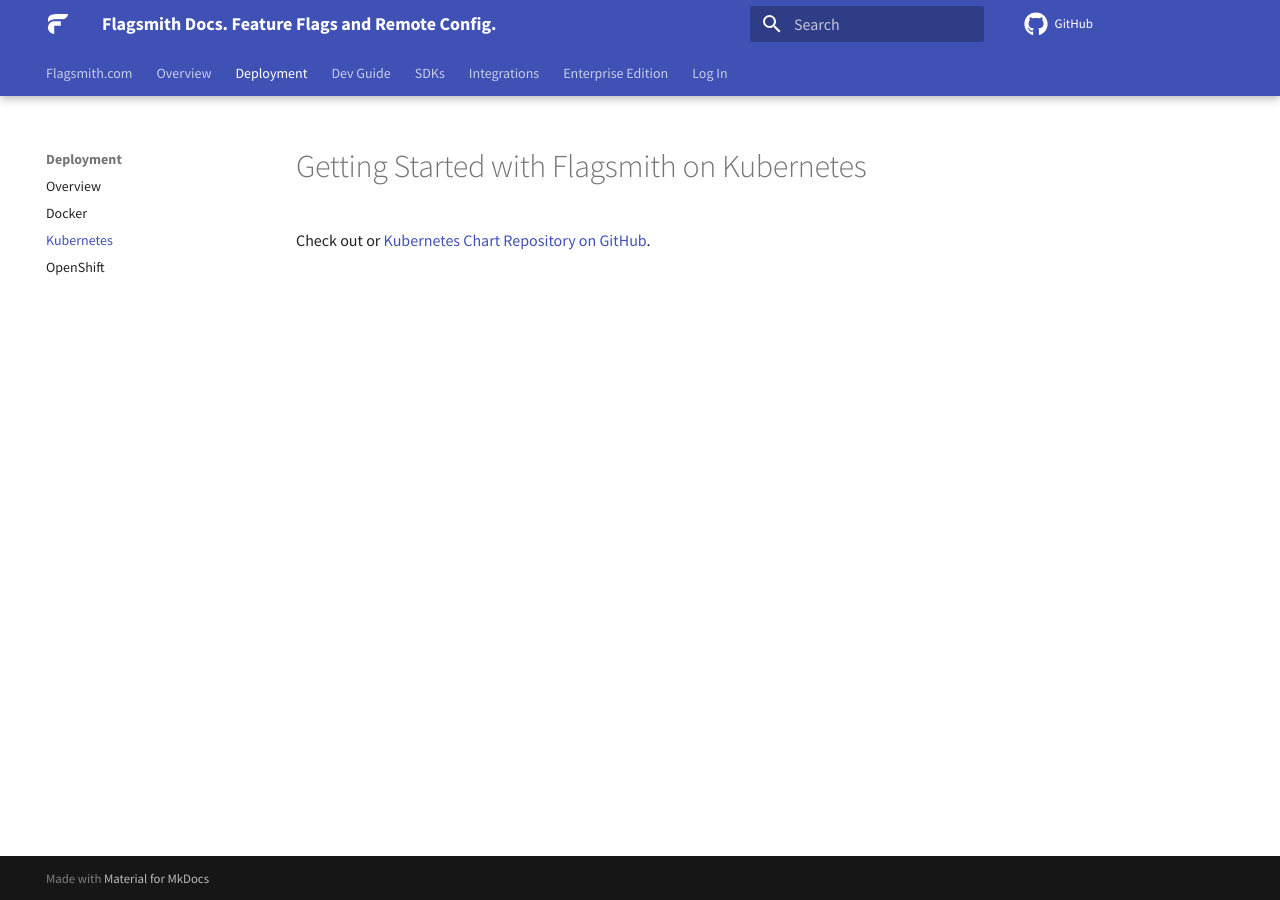
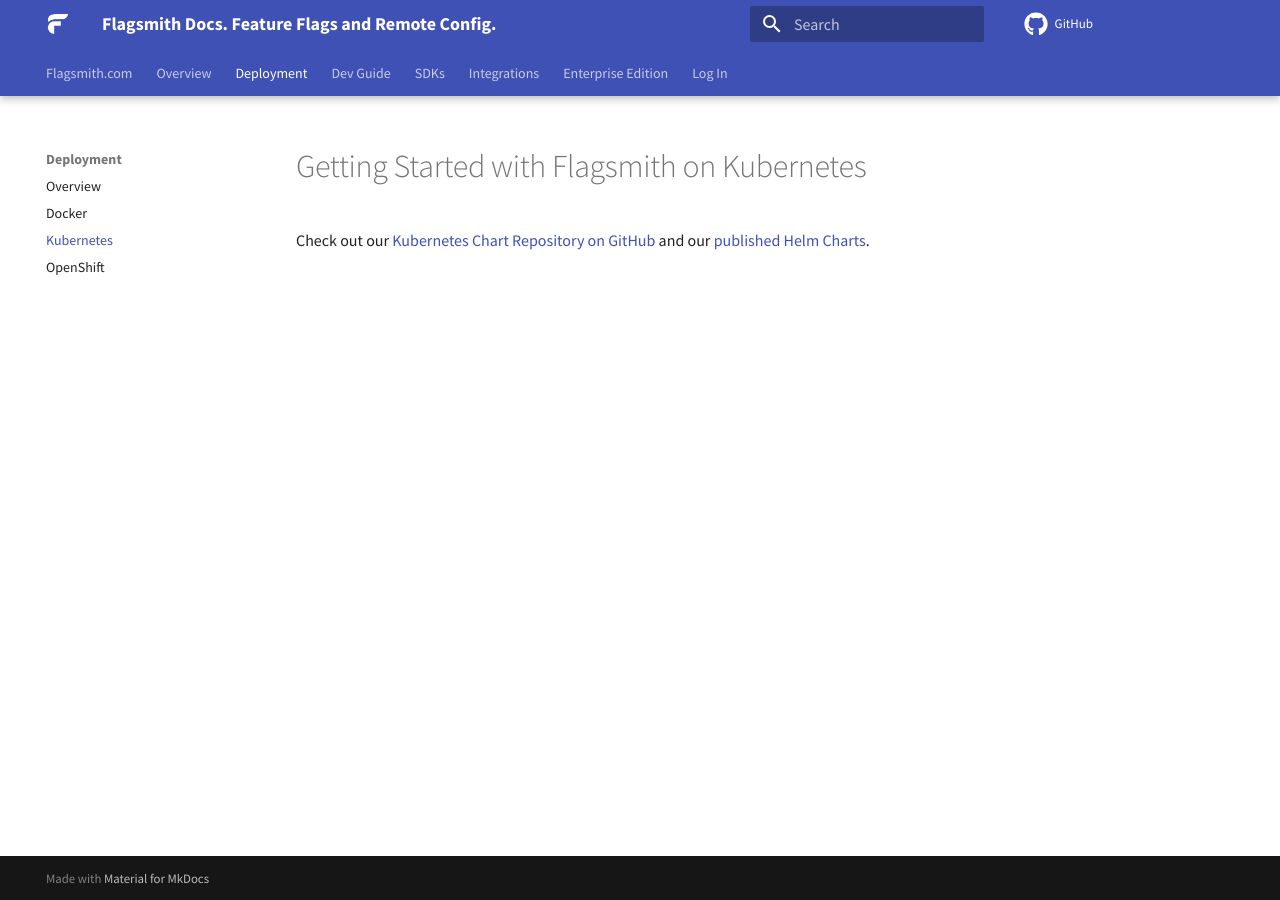
Before and after one commit to Flagsmith/flagsmith-docs, an MkDocs documentation site: the page built from docs/kubernetes.md, in a window 1280 px wide. Built offline with MkDocs 1.6.1 and Material for MkDocs 9.7.7, drawn with Linux system fonts in a browser that asks for light colours; comment, search, counter and statistics services are not loaded.

Commit message:
More helm charts

```diff
--- a/docs/kubernetes.md
+++ b/docs/kubernetes.md
@@ -2,4 +2,4 @@ description: Getting Started with Flagsmith on Kubernetes
 
 # Getting Started with Flagsmith on Kubernetes
 
-Check out or [Kubernetes Chart Repository on GitHub](https://github.com/Flagsmith/flagsmith-charts).
+Check out our [Kubernetes Chart Repository on GitHub](https://github.com/Flagsmith/flagsmith-charts) and our [published Helm Charts](https://flagsmith.github.io/flagsmith-charts/).
```
